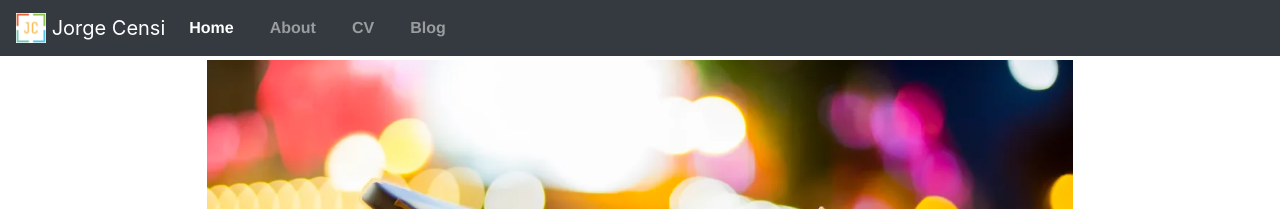
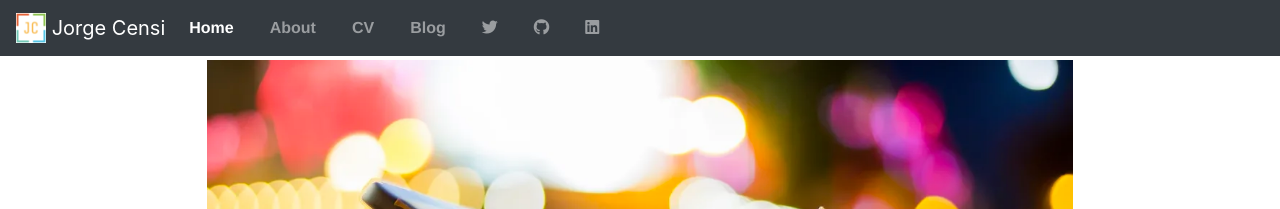
Before and after one commit to jorgecensi/jorgecensi.github.io, a Jekyll site: the page built from index.html, in a window 1280 px wide. Shown: the top 209 px of the page. Built offline with Jekyll 4.4.1, drawn with Linux system fonts in a browser that asks for light colours; nearby versions of some CDN libraries.

Commit message:
icons fix

```diff
--- a/_layouts/default.html
+++ b/_layouts/default.html
@@ -31,9 +31,9 @@
                         <a class="nav-link" href="/blog" tabindex="-1" aria-disabled="true">Blog</a>
                     </li>
 
-                    <li class="nav-item "><a class="nav-link" href="http://twitter.com/jorgecensi" target="_blank" class="twitter" title="Twitter"><i class="fa fa-twitter"></i></a></li>
-                    <li class="nav-item "><a class="nav-link" href="http://github.com/jorgecensi" target="_blank" class="github" title="GitHub"><i class="fa fa-github"></i></a></li>
-                    <li class="nav-item "><a class="nav-link" href="http://linkedin.com/in/jorgecensi" target="_blank" class="linkedin" title="LinkedIn"><i class="fa fa-linkedin"></i></a></li>
+                    <li class="nav-item "><a class="nav-link" href="http://twitter.com/jorgecensi" target="_blank" class="twitter" title="Twitter"><i class="fab fa-twitter"></i></a></li>
+                    <li class="nav-item "><a class="nav-link" href="http://github.com/jorgecensi" target="_blank" class="github" title="GitHub"><i class="fab fa-github"></i></a></li>
+                    <li class="nav-item "><a class="nav-link" href="http://linkedin.com/in/jorgecensi" target="_blank" class="linkedin" title="LinkedIn"><i class="fab fa-linkedin"></i></a></li>
 
 
                 </ul>
```
